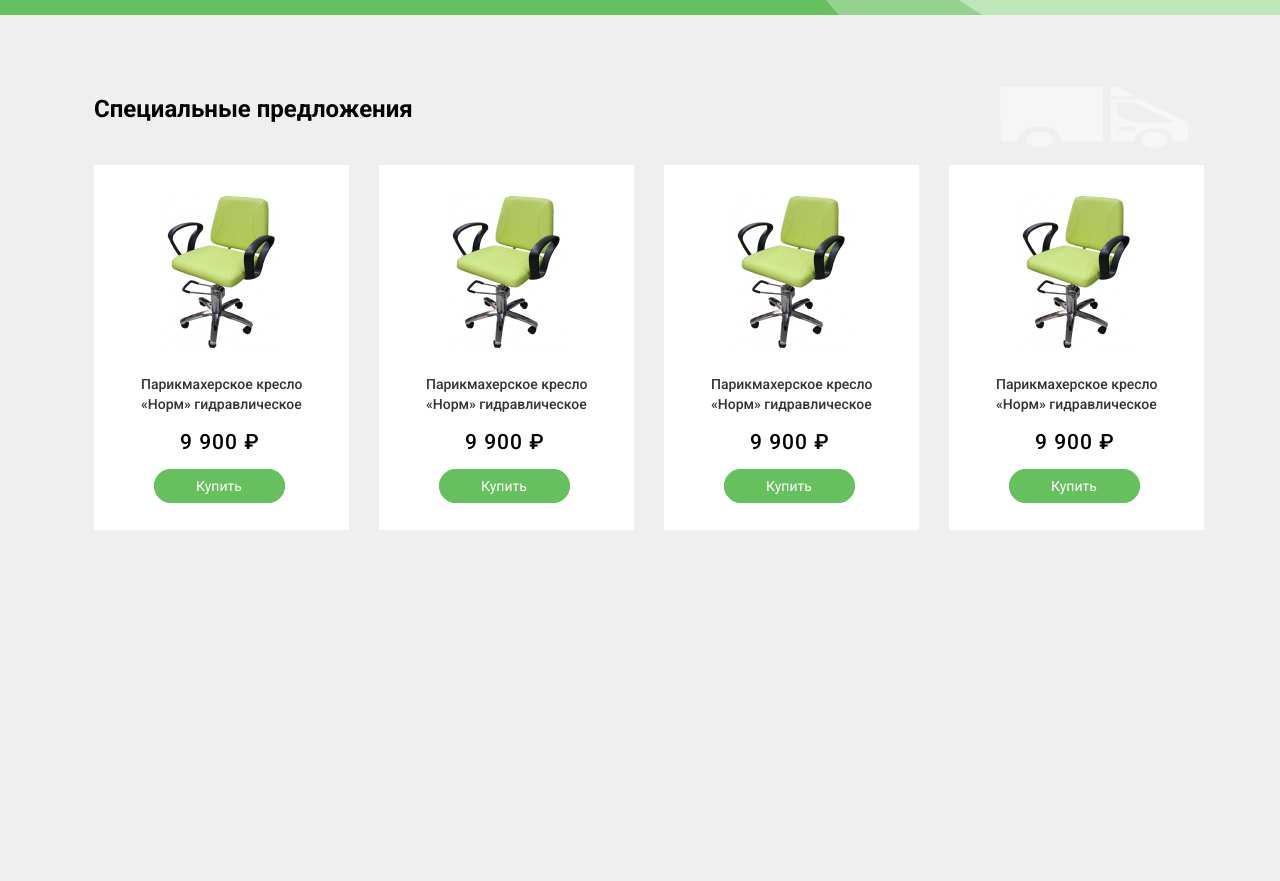
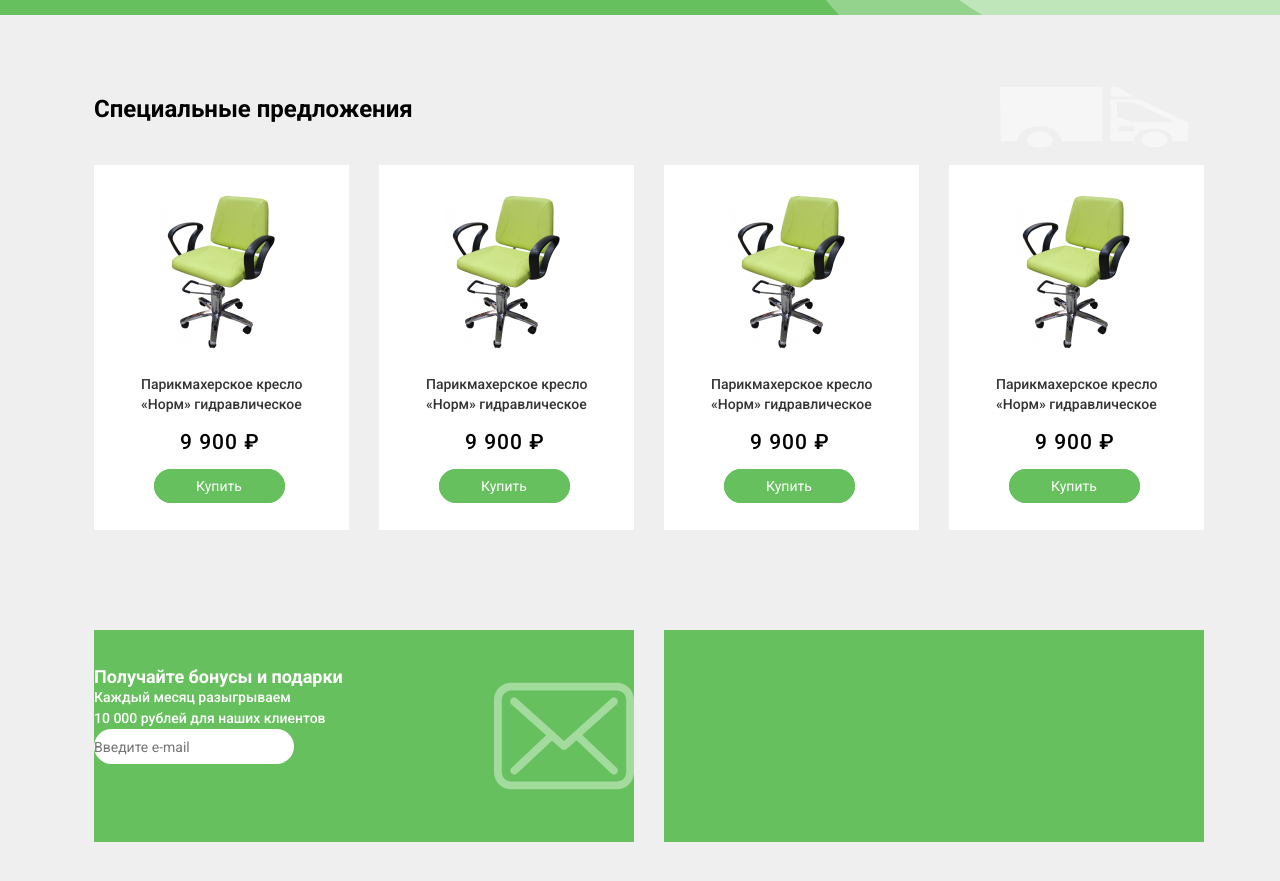
Before and after one commit to bareum-dev/chairs, a plain HTML site: page index.html in a window 1280 px wide. Shown: the part 837-1718 px from the top of the page. Drawn offline with nearby package versions, Linux system fonts and the light colour scheme.

Commit message:
do section 2

```diff
--- a/css/style.css
+++ b/css/style.css
@@ -244,3 +244,62 @@ a {
   padding: 8px 42px 8px 41px;
   margin: 0 0 0 60px;
 }
+
+.grid-left {
+  grid-column: 1/3;
+  grid-row: 3/4;
+  width: 540px;
+  height: 212px;
+  background-color: #66C05D;
+  margin: 100px 0 0 0;
+  display: flex;
+  justify-content: space-between;
+  align-items: center;
+}
+
+.bonus {
+  max-width: 250px;
+  min-height: 138px;
+  display: flex;
+  flex-direction: column;
+}
+
+.title-grid {
+  font-size: 18px;
+  font-weight: 700;
+  color: #fff;
+}
+
+.about-grid {
+  font-size: 14px;
+  font-weight: 500;
+  color: #fff;
+  line-height: 1.5;
+}
+
+.email-input {
+  background-color: #fff;
+  font-size: 14px;
+  color: C4C4C4;
+  width: 200px;
+  height: 35px;
+  border-radius: 40px;
+  border: none;
+}
+
+.envelope {
+  width: 140px;
+  height: 140px;
+  background-image: url(/img/Envelope.svg);
+  background-position: center;
+  background-repeat: no-repeat;
+}
+
+.grid-right {
+  grid-column: 3/5;
+  grid-row: 3/4;
+  width: 540px;
+  height: 212px;
+  background-color: #66C05D;
+  margin: 100px 0 0 0;
+}
--- a/index.html
+++ b/index.html
@@ -95,7 +95,16 @@
               <a class="buy-btn" href="#">Купить</a>
             </div>
           </div>
-          <div class="grid-item grid-left"></div>
+          <div class="grid-item grid-left">
+            <div class="bonus">
+              <h3 class="title-grid">Получайте бонусы и подарки</h3>
+              <p class="about-grid">Каждый месяц разыгрываем <br> 10 000 рублей для наших клиентов</p>
+              <form action="">
+                <input class="email-input" type="email" placeholder="Введите e-mail"></input>
+              </form>
+            </div>
+            <div class="envelope"></div>
+          </div>
           <div class="grid-item grid-right"></div>
         </div>
 
```
